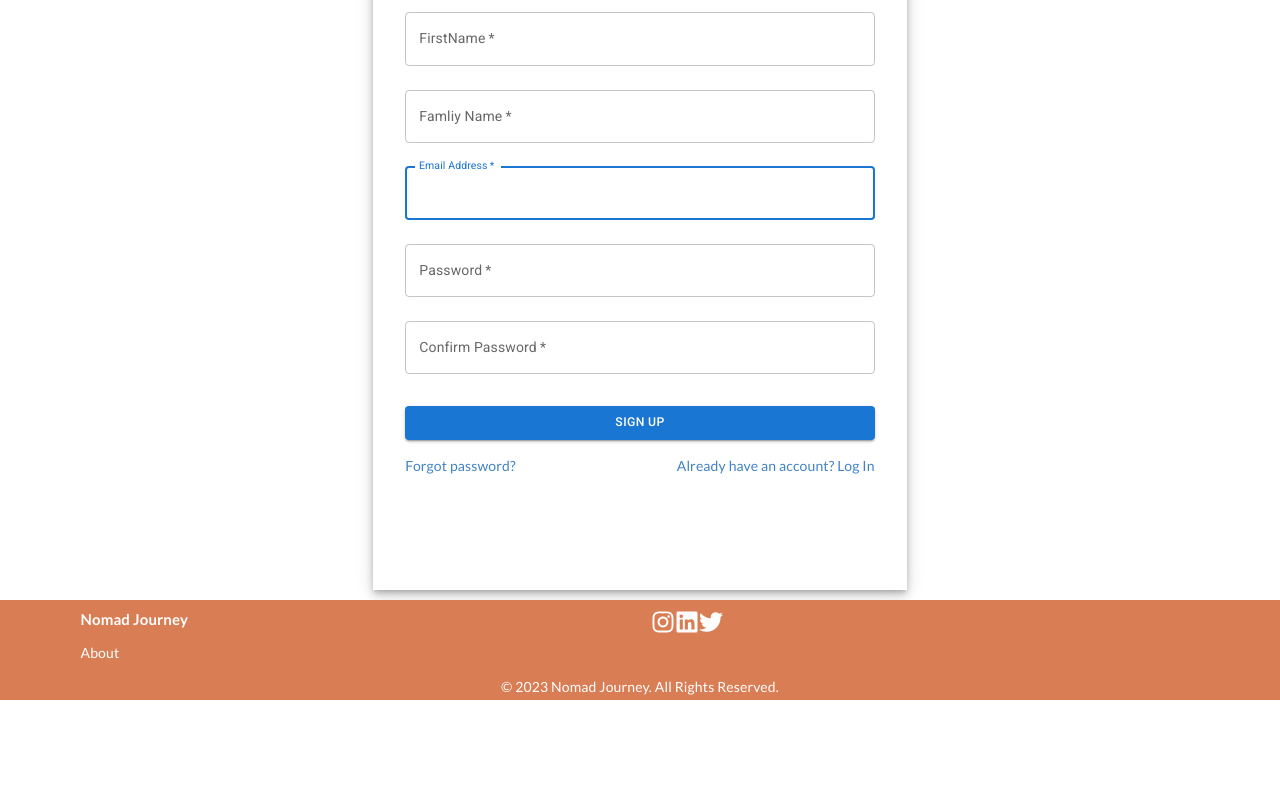
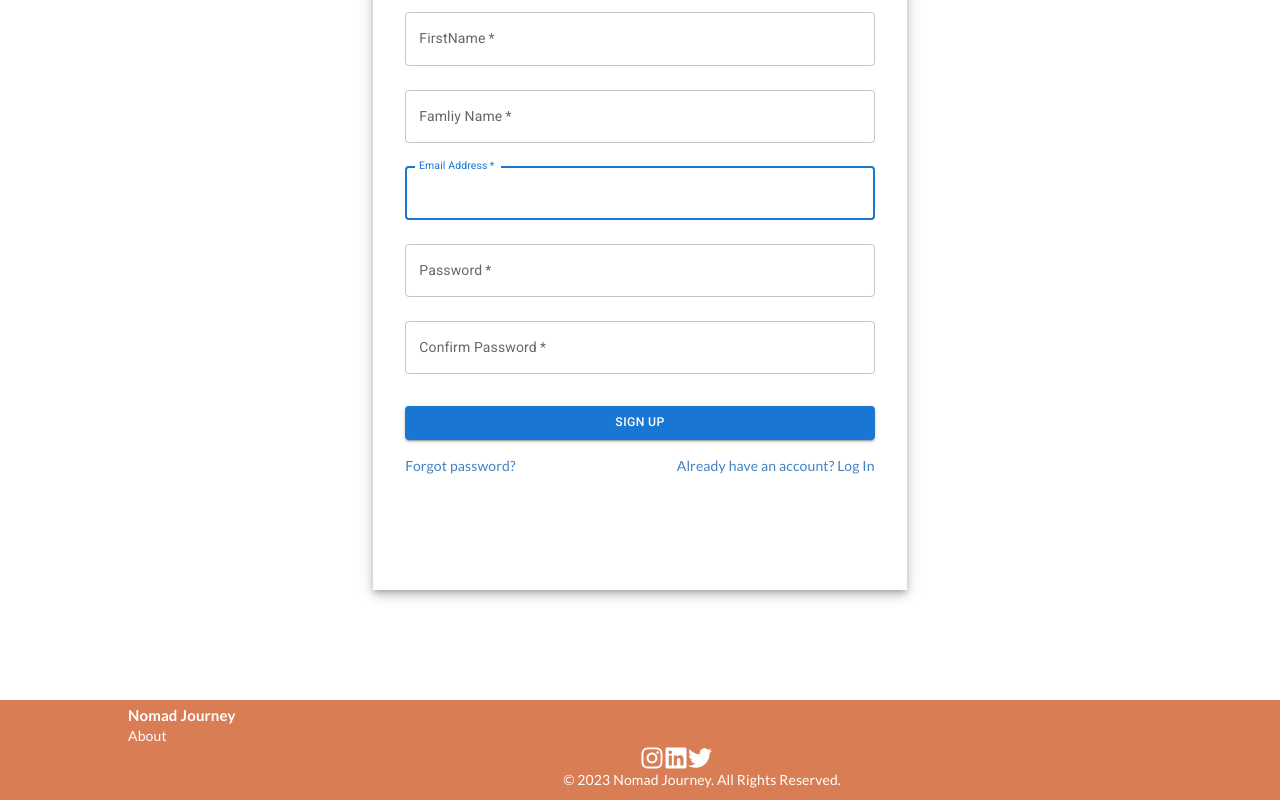
Before and after one commit to ByteBuilderSs/Nomad-Journey-Frontend, a React (Create React App) app: page /home/SignUp in a window 1280 px wide. Shown: the part 350-1150 px from the top of the page. Before the commit the page ends 1050 px from the top, so only its background shows below. Built offline with nearby package versions, Linux system fonts and the light colour scheme.

Commit message:
[fix] : footer contents fixed

```diff
--- a/src/components/Footer/Footer.css
+++ b/src/components/Footer/Footer.css
@@ -5,3 +5,16 @@
     bottom: auto;
     flex-shrink: 0;
 }
+
+.texts{
+    padding-left: 10%;
+    padding-top: 0.5%;
+}
+
+.social-links{
+    padding-left: 50%;
+}
+
+.under-text{
+    padding-left: 44%;
+}
--- a/src/components/Footer/Footer.jsx
+++ b/src/components/Footer/Footer.jsx
@@ -6,25 +6,27 @@ import "./Footer.css"
 const Footer = () => {
   return (
     <div className='footer'>
-      <footer style={{ backgroundColor: '#D97D54', color : '#fff', height: '100px',padding : "10px" ,  position: 'absolute', bottom: 0, width: '100%'}}>
-        <div className="container">
-          <div className="row">
-            <div className="col-md-6">
-              <h4>Nomad Journey</h4>
-              <p>About</p>
+      <footer style={{ backgroundColor: '#D97D54', color : '#fff', height: '100px', width: '100%'}}>
+
+            <div className="texts">
+              <h4 >Nomad Journey</h4>
+              About
             </div>
-            <div className="col-md-6">
+
+            <div className="links">
               <div className="social-links">
                 <a href="https://www.instagram.com/" target="_blank" rel="noopener noreferrer" style={{color:"#fff"}}><FaInstagram size={24} /></a>
                 <a href="https://www.linkedin.com/" target="_blank" rel="noopener noreferrer" style={{color:"#fff"}}><FaLinkedin size={24} /></a>
                 <a href="https://twitter.com/" target="_blank" rel="noopener noreferrer" style={{color:"#fff"}}><FaTwitter size={24} /></a>
               </div>
             </div>
-          </div>
-        </div>
-        <div className="text-center mt-3">
+
+
+
+        <div className="under-text">
           <p>&copy; 2023 Nomad Journey. All Rights Reserved.</p>
         </div>
+
       </footer>
     </div>
   );
```
